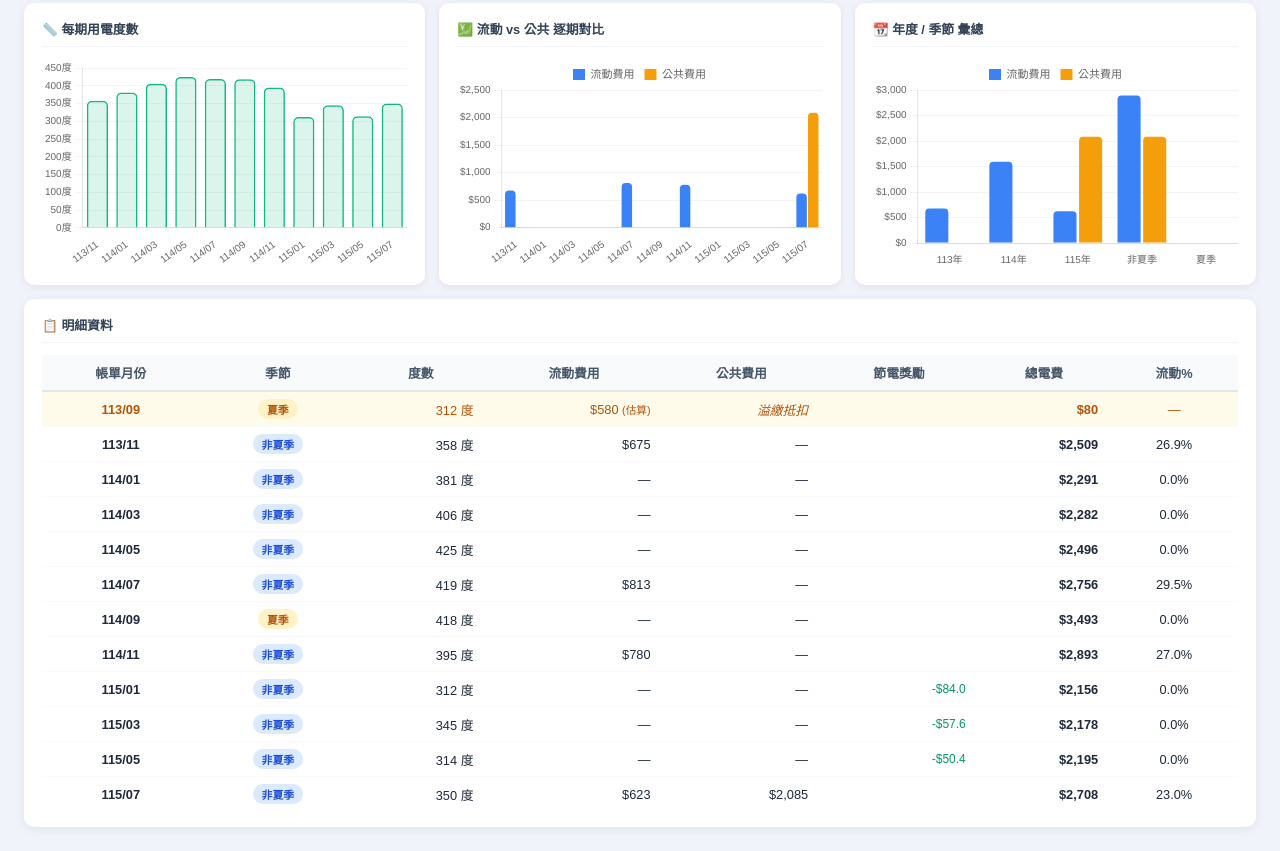
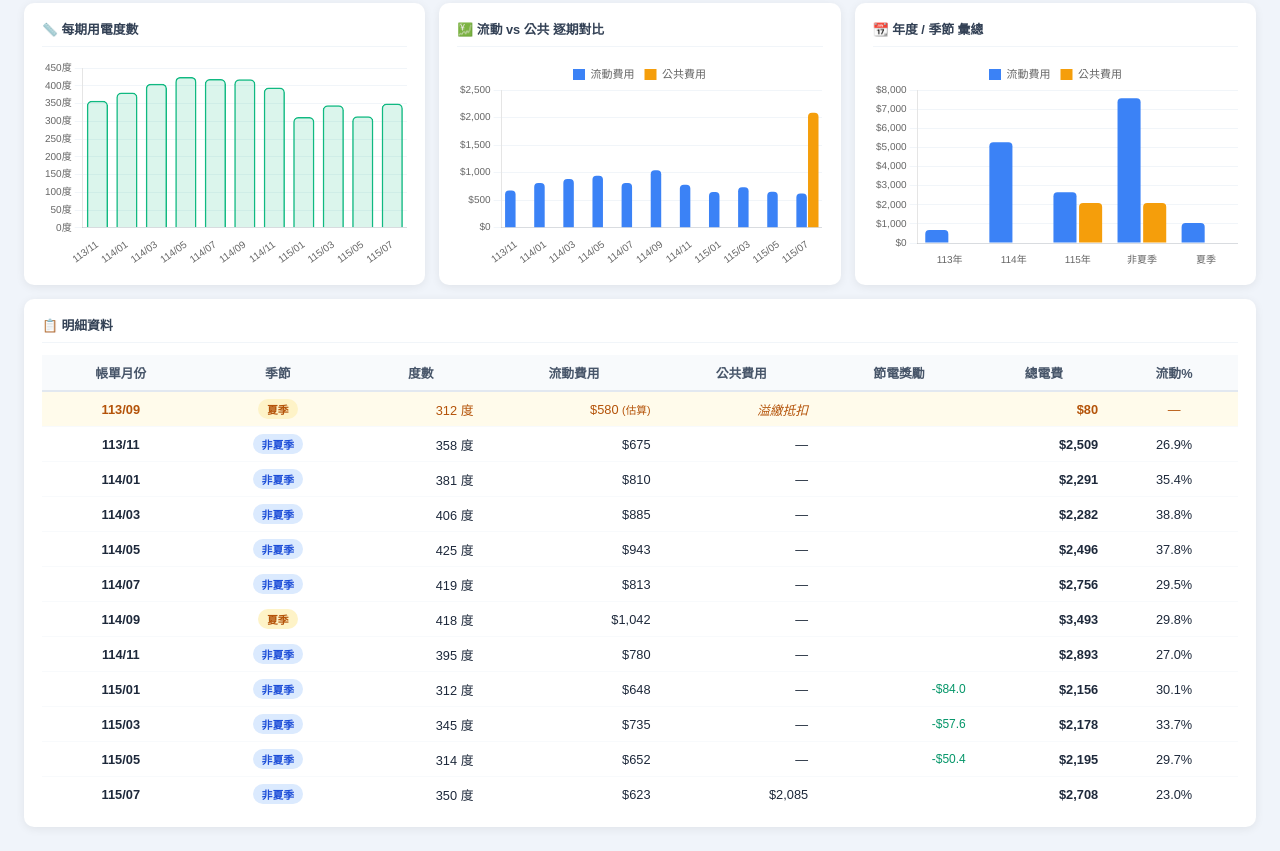
Before and after one commit to dksbluesky/E-Power-Bill-Analysis, a plain HTML site: page index.html in a window 1280 px wide. Shown: the part 561-1412 px from the top of the page. Drawn offline with nearby package versions, Linux system fonts and the light colour scheme.

Commit message:
update dashboard: 最新資料至 115/07

```diff
--- a/index.html
+++ b/index.html
@@ -215,7 +215,8 @@ function calcFlow(deg,s,v){
 
 const DATA=RAW.map(r=>({
   ...r,
-  // Use actual flow fee from bills; pub = public facility fee
+  // Actual flow from bill; fall back to calcFlow when Excel formula cell reads as null
+  flow: r.flow ?? calcFlow(r.deg, r.summer, r.ver),
   pub: r.anom ? null : r.public,
 }));
 
```
